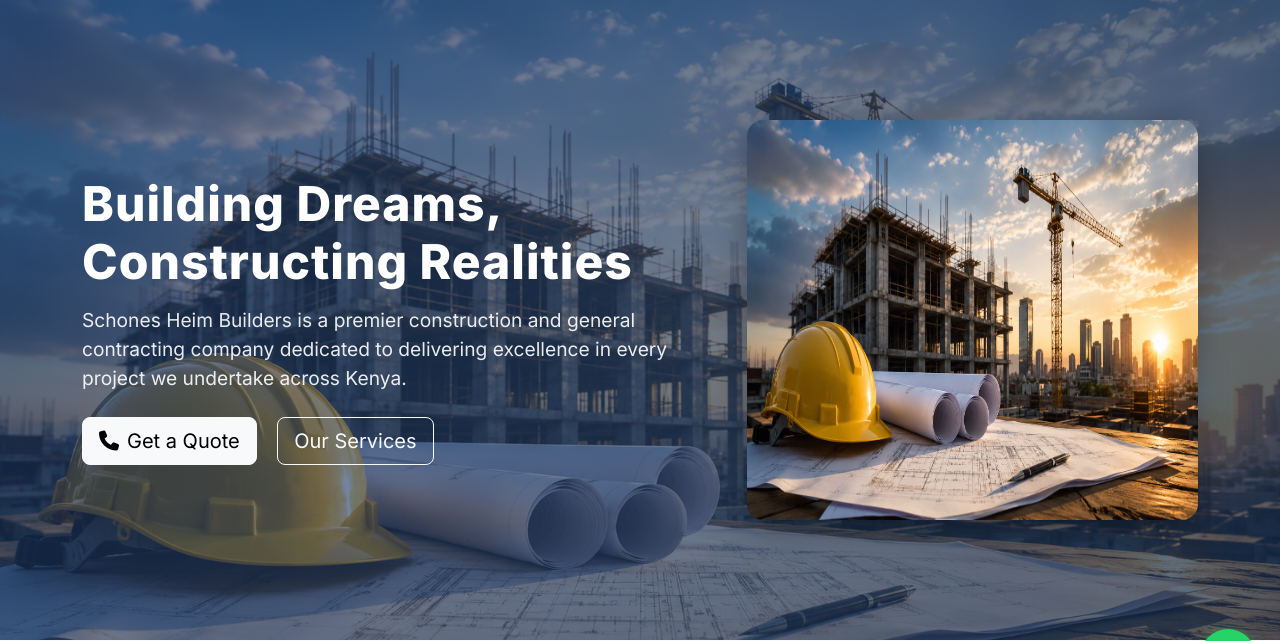
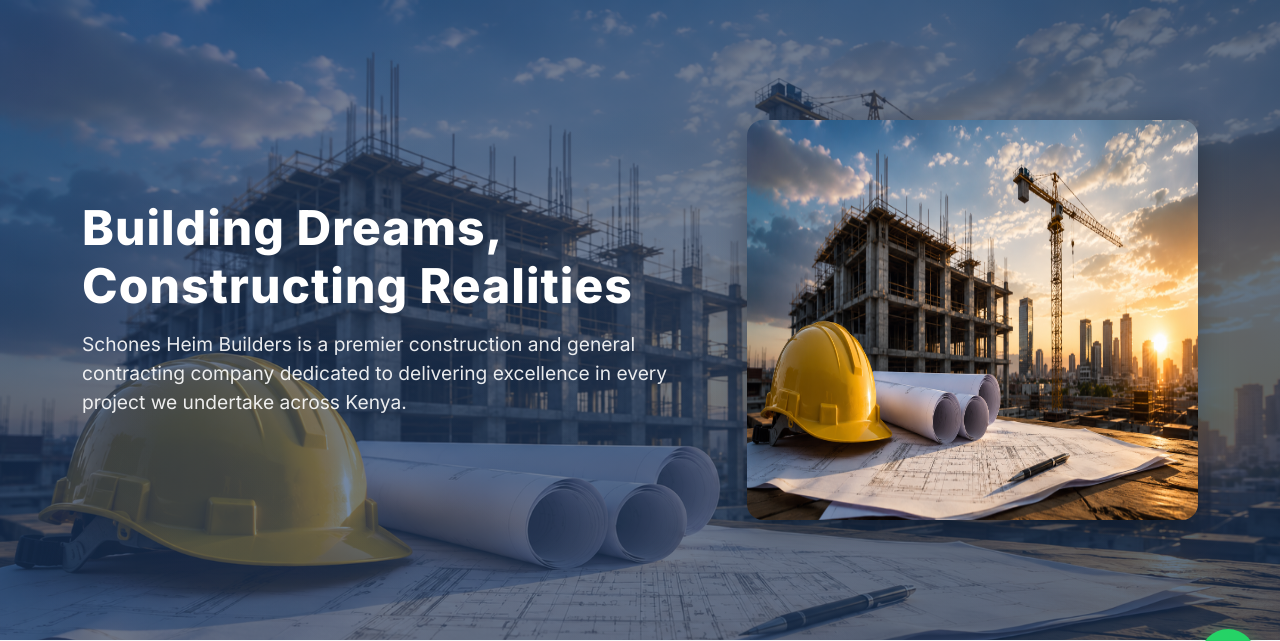
Before and after one commit to mbuguam443/schones-heim-construction, a Django app: template templates/public/home.html in a window 1280 px wide. Shown: the part 91-732 px from the top of the page. Run offline with Django 3.2, Linux system fonts and the light colour scheme; the template is opened without the code that fills it, so the values that code supplies are empty.

Commit message:
Move Get a Quote button after Recent Projects, remove hero buttons

```diff
--- a/templates/public/home.html
+++ b/templates/public/home.html
@@ -102,10 +102,6 @@
       <div class="col-lg-7">
         <h1 class="hero-title">Building Dreams,<br>Constructing Realities</h1>
         <p class="hero-subtitle mt-3 mb-4">Schones Heim Builders is a premier construction and general contracting company dedicated to delivering excellence in every project we undertake across Kenya.</p>
-        <div class="hero-btn">
-          <a href="{% url 'core:contact' %}" class="btn btn-light btn-lg me-3"><i class="fas fa-phone me-2"></i>Get a Quote</a>
-          <a href="{% url 'core:services' %}" class="btn btn-outline-light btn-lg">Our Services</a>
-        </div>
       </div>
       <div class="col-lg-5 text-center mt-4 mt-lg-0">
         <img src="{% static 'homepage.png' %}" alt="Schones Heim Builders - Premier Construction Company in Nairobi Kenya" style="max-width:100%; border-radius:16px; box-shadow:0 8px 30px rgba(0,0,0,0.3);" width="500" height="400" loading="eager">
@@ -200,6 +196,9 @@
       </div>
       {% endfor %}
     </div>
+    <div class="text-center mt-5">
+      <a href="{% url 'core:contact' %}" class="btn btn-primary-custom btn-lg"><i class="fas fa-phone me-2"></i>Get a Quote</a>
+    </div>
   </div>
 </section>
 {% endif %}
```
